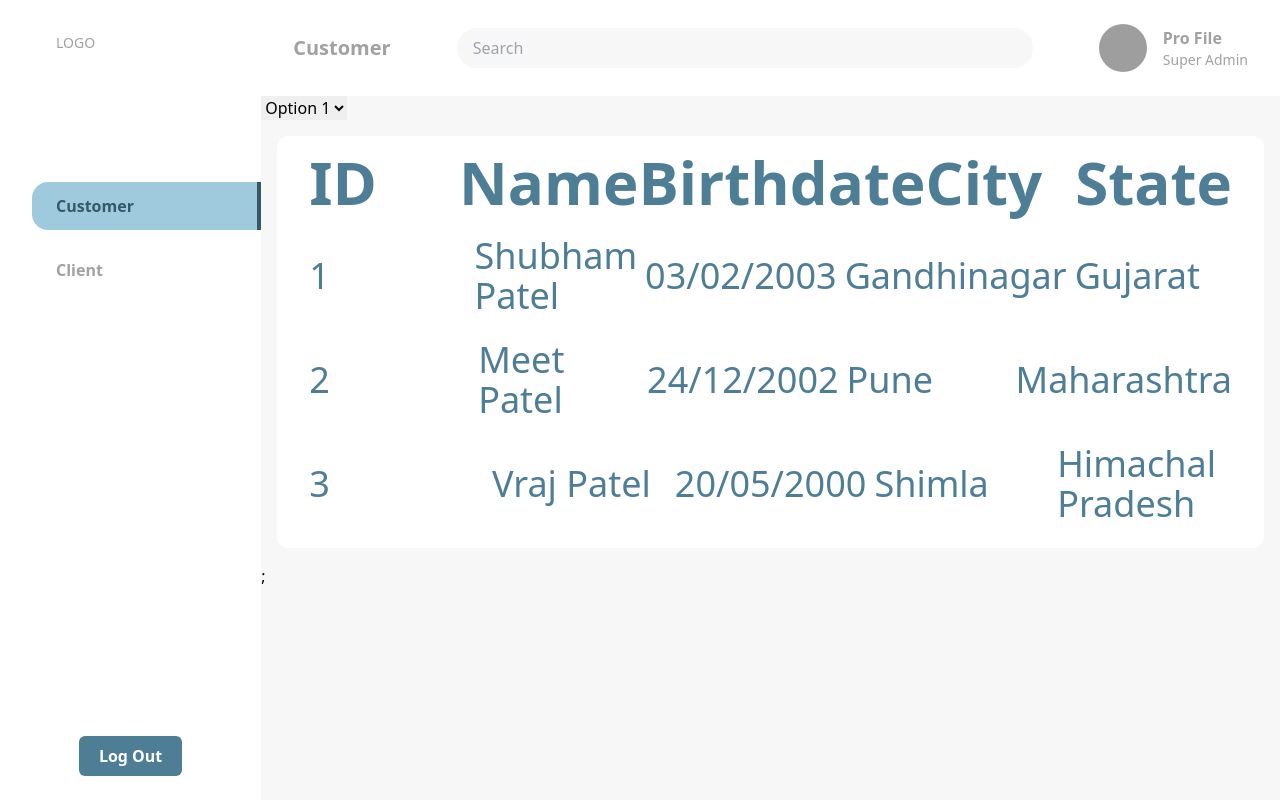
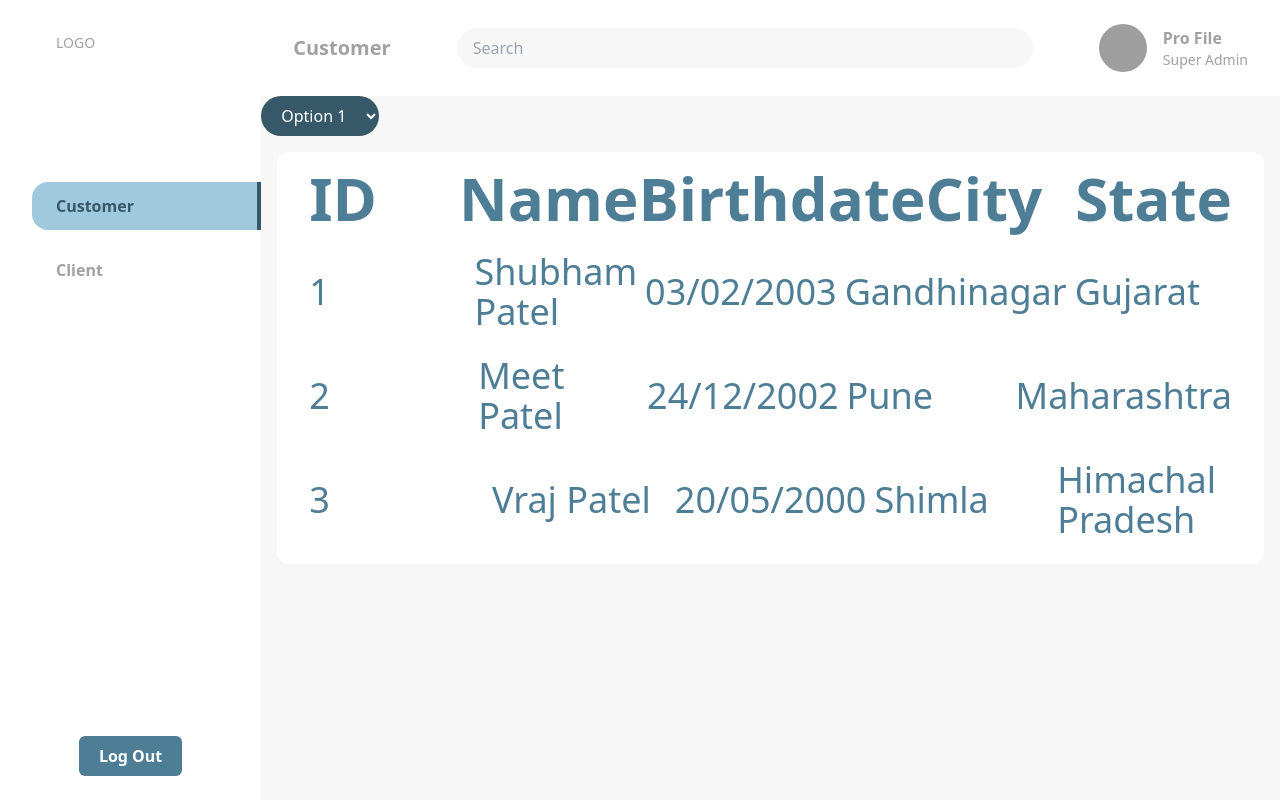
Before and after one commit to vrajpatel2451/lic-server, a React app: page / in a window 1280 px wide. Built offline with nearby package versions, Linux system fonts and the light colour scheme; grey boxes are pictures that could not be loaded.

Commit message:
login ui changed

```diff
--- a/src/client/src/components/dropdown.jsx
+++ b/src/client/src/components/dropdown.jsx
@@ -1,20 +1,18 @@
 import React, { useState } from 'react';
 
-const Dropdown = ({ options }) => {
-  const [dropdownValue, setDropdownValue] = useState('');
-
-  console.log(dropdownValue);
-
+const Dropdown = ({ options, value, onChange }) => {
   return (
     <select
+      className="py-2 px-4 bg-pri-dark focus:outline-none text-white cursor-pointer rounded-full"
       name="selectOption"
-      value={dropdownValue}
-      onChange={e => setDropdownValue(e.target.value)}
+      value={value}
+      onChange={onChange}
     >
-      <option value="option1">Option 1</option>
-      <option value="option2">Option 2</option>
-      <option value="option3">Option 3</option>
-      <option value="option4">Option 4</option>
+      {options.map((e, i) => (
+        <option className="bg-white text-black" key={i} value={e.value}>
+          {e.text}
+        </option>
+      ))}
     </select>
   );
 };
--- a/src/client/src/pages/home.jsx
+++ b/src/client/src/pages/home.jsx
@@ -1,13 +1,27 @@
-import React from 'react';
+import React, { useState } from 'react';
 import ClientTable from '../components/clientTable';
 import Dropdown from '../components/dropdown';
 import Searchbar from '../components/searchbar';
 
+const options = [
+  { text: 'Option 1', value: 'option1' },
+  { text: 'Option 2', value: 'option2' },
+  { text: 'Option 3', value: 'option3' },
+];
+
+console.log(window.location.href.split('/')[3] === '', 'url');
+
 const Home = () => {
+  const [dropdownValue, setDropdownValue] = useState('option1');
+  console.log(dropdownValue);
   return (
     <>
-      <Dropdown />
-      <ClientTable />;
+      <Dropdown
+        value={dropdownValue}
+        onChange={e => setDropdownValue(e.target.value)}
+        options={options}
+      />
+      <ClientTable />
     </>
   );
 };
--- a/src/client/src/pages/login.jsx
+++ b/src/client/src/pages/login.jsx
@@ -9,33 +9,38 @@ const Login = () => {
     navigate('/');
   };
 
+  console.log(window.location.href.split('/')[3], 'url');
+
   return (
     <div className="h-screen flex flex-col items-center justify-center">
       <div className=" bg-white w-96 p-4 rounded-lg">
-        <h2 className="font-bold font-montserrat text-lg text-center mb-4">Login</h2>
+        <h2 className="font-bold font-montserrat text-2xl text-orange text-center mb-4">Login</h2>
         <Formik initialValues={{ email: '', password: '' }} onSubmit={handleSubmit}>
           <Form>
             <div className="flex my-2 flex-col">
-              <label htmlFor="email" className="text-gray text-lg">
+              <label htmlFor="email" className="text-pri-dark text-lg">
                 Email
               </label>
               <Field
-                className="border p-1 focus:outline-none rounded border-gray"
+                className="border p-1 focus:outline-none rounded border-pri-dark"
                 type="email"
                 name="email"
               />
             </div>
             <div className="flex my-2 flex-col">
-              <label htmlFor="password" className="text-gray text-lg">
+              <label htmlFor="password" className="text-pri-dark text-lg">
                 Password
               </label>
               <Field
-                className="border p-1 focus:outline-none rounded border-gray"
+                className="border p-1 focus:outline-none rounded border-pri-dark"
                 type="password"
                 name="password"
               />
             </div>
-            <button className="bg-gray w-full mt-2 text-white rounded px-4 py-2" type="submit">
+            <button
+              className="bg-pri-dark hover:bg-pri transition-all w-full mt-2 text-white rounded px-4 py-2"
+              type="submit"
+            >
               Submit
             </button>
           </Form>
```
